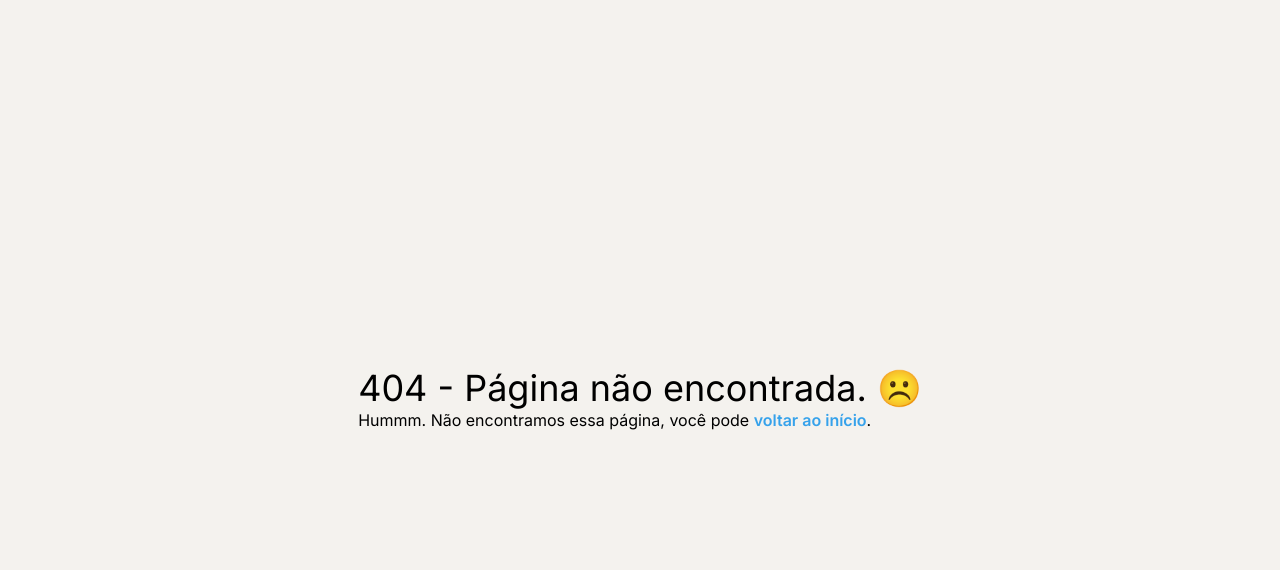
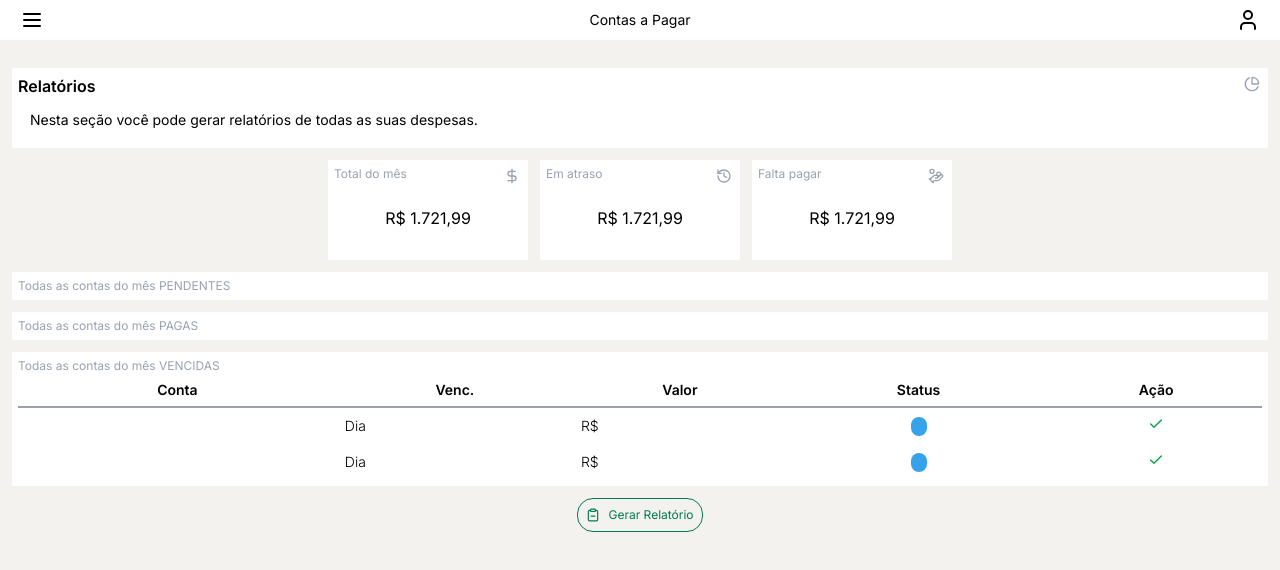
Before and after one commit to PHSalazar/contas-a-pagar, a React (Vite) app in the folder front/: page /reports in a window 1280 px wide. Before the commit this address had no page. Shown: the top 570 px of the page. Built offline with nearby package versions, Linux system fonts and the light colour scheme.

Commit message:
Criacao de paginas Login, Reports e NotFound.

```diff
--- a/front/src/App.jsx
+++ b/front/src/App.jsx
@@ -3,6 +3,7 @@ import Home from "./pages/Home";
 import Layout from "./pages/Layout";
 import Login from "./pages/Login";
 import NotFound from "./pages/NotFound";
+import Reports from "./pages/Reports";
 
 function App() {
   return (
@@ -12,6 +13,7 @@ function App() {
           <Route path="/" element={<Layout />}>
             <Route index element={<Home />} />
             <Route path="login" element={<Login />} />
+            <Route path="/reports" element={<Reports />} />
             <Route path="*" element={<NotFound />} />
           </Route>
         </Routes>
--- a/front/src/components/Sidebar/index.jsx
+++ b/front/src/components/Sidebar/index.jsx
@@ -1,4 +1,5 @@
 import { House, Receipt, Sheet, X } from "lucide-react";
+import { Link } from "react-router-dom";
 
 const Sidebar = ({ visible, closeSidebar }) => {
   return (
@@ -24,21 +25,21 @@ const Sidebar = ({ visible, closeSidebar }) => {
 
       <ul className="pt-20">
         <li className="py-4">
-          <a href="#" className="flex items-center">
+          <Link to={"/"} className="flex items-center">
             {" "}
             <House className="mr-2" size={16} /> Início
-          </a>
+          </Link>
         </li>
         <li className="py-4">
-          <a href="#" className="flex items-center">
+          <Link to={"/login"} className="flex items-center">
             {" "}
             <Receipt className="mr-2" size={16} /> Contas
-          </a>
+          </Link>
         </li>
         <li className="py-4">
-          <a href="#" className="flex items-center">
+          <Link to={"/reports"} className="flex items-center">
             <Sheet className="mr-2" size={16} /> Relatórios
-          </a>
+          </Link>
         </li>
       </ul>
     </section>
--- a/front/src/components/TableBills/index.jsx
+++ b/front/src/components/TableBills/index.jsx
@@ -1,28 +1,8 @@
 import { Check } from "lucide-react";
 import LabelStatus from "./LabelStatus";
 
-const TableBills = () => {
-  const data = [
-    {
-      title: "Luz",
-      dueDate: 6,
-      amount: 1998.29,
-      completed: false,
-    },
-    {
-      title: "Água",
-      dueDate: 10,
-      amount: 120.5,
-      completed: true,
-    },
-    {
-      title: "Internet",
-      dueDate: 15,
-      amount: 89.99,
-      completed: false,
-    },
-  ];
-
+const TableBills = ({ data }) => {
+  console.log(data);
   return (
     <table className="w-full text-sm font-light">
       <tr className="border-b-2 border-gray-400">
--- a/front/src/pages/Home.jsx
+++ b/front/src/pages/Home.jsx
@@ -4,7 +4,7 @@ import {
   DollarSign,
   HandCoins,
   History,
-  ListPlus,
+  ListPlus as IconAddNewBill,
 } from "lucide-react";
 import Card from "../components/Card";
 import CardContainer from "../components/CardContainer";
@@ -52,7 +52,7 @@ const Home = () => {
           id="adicionar-Nova-Conta"
           className="fixed right-2 bottom-2 bg-sky rounded-full p-3 flex items-center justify-center text-white shadow-gray-500 shadow-sm"
         >
-          <ListPlus />
+          <IconAddNewBill />
         </button>
       </div>
     </>
--- a/front/src/pages/NotFound.jsx
+++ b/front/src/pages/NotFound.jsx
@@ -2,10 +2,10 @@ import { Link } from "react-router-dom";
 
 const NotFound = () => {
   return (
-    <section className="h-screen w-screen flex flex-col items-center justify-center">
+    <section className="h-screen w-screen flex flex-col items-center justify-center p-5">
       <article>
         <h1 className="text-4xl">404 - Página não encontrada. ☹️</h1>
-        <p>
+        <p className="py-5">
           Hummm. Não encontramos essa página, você pode{" "}
           <Link to={"/"} className="text-sky font-semibold">
             voltar ao início
--- /dev/null
+++ b/front/src/pages/Reports.jsx
@@ -0,0 +1,78 @@
+import {
+  ChartPie,
+  ClipboardMinus,
+  DollarSign,
+  HandCoins,
+  History,
+} from "lucide-react";
+import Card from "../components/Card";
+import CardContainer from "../components/CardContainer";
+import Navbar from "../components/Navbar";
+import TableBills from "../components/TableBills";
+import { getOverdueBills } from "../utils/checkDue";
+
+const Reports = () => {
+  const data = [
+    {
+      title: "Luz",
+      dueDate: 6,
+      amount: 1998.29,
+      completed: false,
+    },
+    {
+      title: "Água",
+      dueDate: 10,
+      amount: 120.5,
+      completed: true,
+    },
+    {
+      title: "Internet",
+      dueDate: 15,
+      amount: 89.99,
+      completed: false,
+    },
+  ];
+
+  return (
+    <>
+      <Navbar />
+
+      <section className="p-20 pt-4 px-3">
+        <CardContainer Icon={ChartPie}>
+          <section>
+            <h1 className="font-semibold">Relatórios</h1>
+            <p className="p-3 text-sm">
+              Nesta seção você pode gerar relatórios de todas as suas despesas.
+            </p>
+          </section>
+        </CardContainer>
+
+        <section className="flex flex-wrap gap-3 justify-center">
+          <Card Icon={DollarSign} title="Total do mês" amount="1.721,99" />
+          <Card Icon={History} title="Em atraso" amount="1.721,99" />
+          <Card Icon={HandCoins} title="Falta pagar" amount="1.721,99" />
+        </section>
+
+        <section>
+          <CardContainer title="Todas as contas do mês PENDENTES">
+            {/* <TableBills filter={(bill) => bill.completed === false} /> */}
+          </CardContainer>
+
+          <CardContainer title="Todas as contas do mês PAGAS">
+            {/* <TableBills filter={(bill) => bill.completed === true} /> */}
+          </CardContainer>
+
+          <CardContainer title="Todas as contas do mês VENCIDAS">
+            <TableBills data={getOverdueBills(data)} />
+          </CardContainer>
+        </section>
+
+        <button className="flex flex-nowrap gap-2 border-1 border-emerald-700 text-emerald-700 rounded-2xl mx-auto text-xs items-center p-2 hover:bg-emerald-700 hover:text-white hover:border-transparent">
+          <ClipboardMinus size={14} />
+          Gerar Relatório
+        </button>
+      </section>
+    </>
+  );
+};
+export default Reports;
--- /dev/null
+++ b/front/src/utils/checkDue.js
@@ -0,0 +1,11 @@
+export const isOverdueBill = (date) => {
+  const isOverdue = parseInt(date) < new Date().getDate();
+  return isOverdue;
+};
+
+export const getOverdueBills = (bills) => {
+  const unpaidBills = bills.filter((bill) => bill.completed !== true);
+  const overdueBills = unpaidBills.map((bill) => isOverdueBill(bill.dueDate));
+
+  return overdueBills;
+};
```
